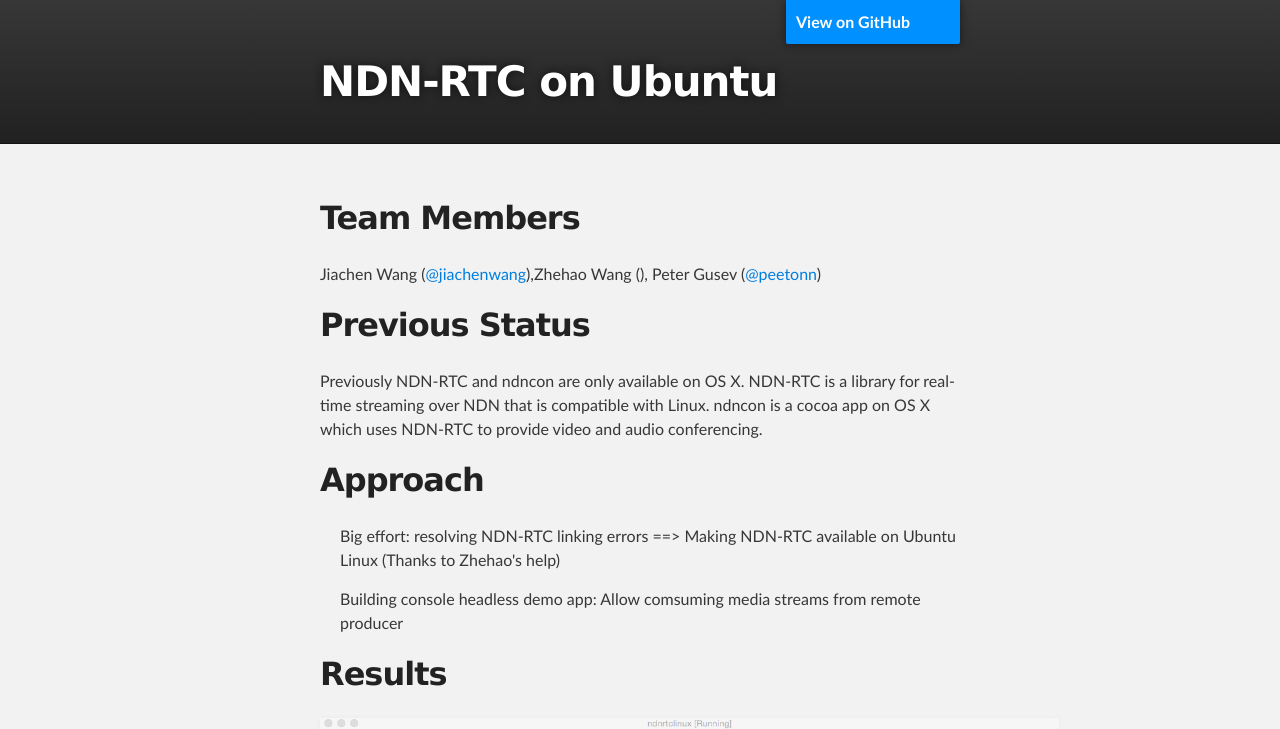
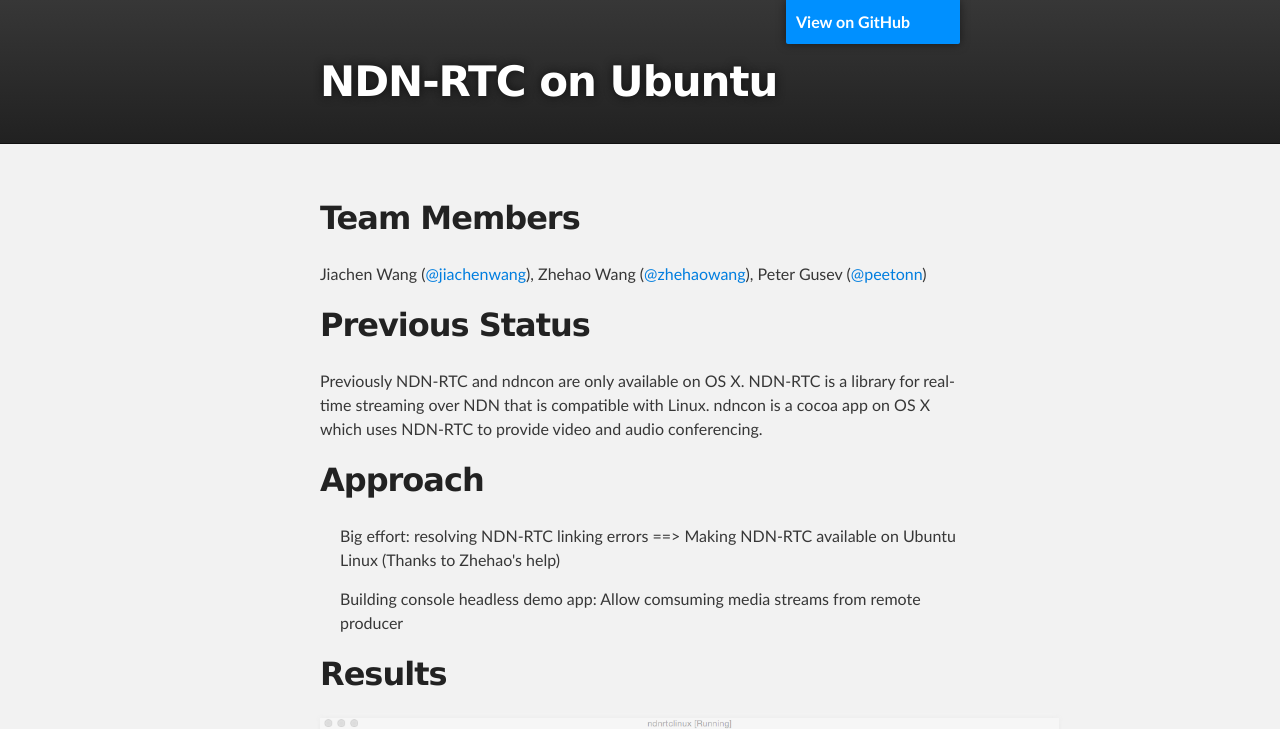
Before and after one commit to ndncomm/ndnrtc-ubuntu, a plain HTML site: page index.html in a window 1280 px wide. Shown: the top 729 px of the page. Drawn offline with Linux system fonts and the light colour scheme.

Commit message:
fix typo

```diff
--- a/index.html
+++ b/index.html
@@ -27,7 +27,7 @@
         <h2>
 <a id="team-members" class="anchor" href="#team-members" aria-hidden="true"><span class="octicon octicon-link"></span></a>Team Members</h2>
 
-<p>Jiachen Wang (<a href="https://github.com/jiachenwang" class="user-mention">@jiachenwang</a>),Zhehao Wang (<a href="https://github.com/zhehaowang" class="user-mention"></a>), Peter Gusev (<a href="https://github.com/peetonn" class="user-mention">@peetonn</a>)</p>
+<p>Jiachen Wang (<a href="https://github.com/jiachenwang" class="user-mention">@jiachenwang</a>), Zhehao Wang (<a href="https://github.com/zhehaowang" class="user-mention">@zhehaowang</a>), Peter Gusev (<a href="https://github.com/peetonn" class="user-mention">@peetonn</a>)</p>
 
 <h2>
 <a id="problem-statement" class="anchor" href="#problem-statement" aria-hidden="true"><span class="octicon octicon-link"></span></a>Previous Status</h2>
```
